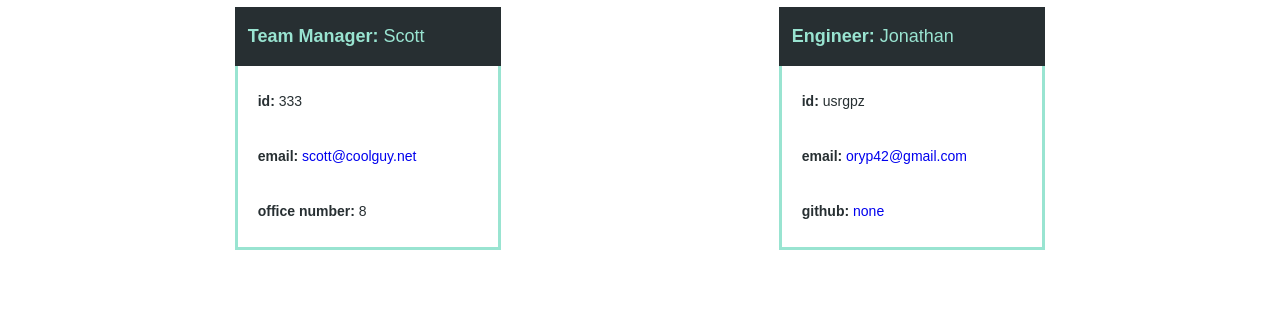
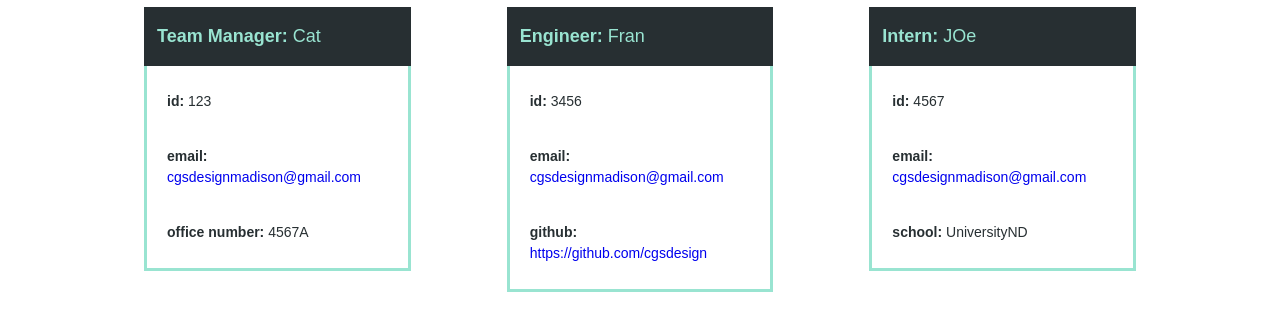
Before and after one commit to cgsdesign/TeamProfileGenerator, a website: page dist/index.html in a window 1280 px wide. Shown: the part 53-384 px from the top of the page. Drawn offline with Linux system fonts and the light colour scheme.

```diff
--- a/dist/index.html
+++ b/dist/index.html
@@ -7,7 +7,6 @@
     <meta name="viewport" content="width=device-width, initial-scale=1.0">
     <meta http-equiv="X-UA-Compatible" content="ie=edge">
     <title>TeamProfile</title>
-    <link rel="stylesheet" href="https://cdnjs.cloudflare.com/ajax/libs/font-awesome/5.11.2/css/all.min.css">
     <link rel="stylesheet" href="style.css">
   </head>
 
@@ -23,14 +22,14 @@
 
           <div class="col-md-3 card">
             <div class="card-header">
-              <h3><b>Team Manager:</b> Scott</h3>
+              <h3><b>Team Manager:</b> Cat</h3>
             </div>
             <div class="card-body">
-              <p> <b>id:</b> 333 </p>
+              <p> <b>id:</b> 123 </p>
               <br>
-              <p> <b>email:</b> <a href="mailto:scott@coolguy.net">scott@coolguy.net</a> </p>
+              <p> <b>email:</b> <a href="mailto:cgsdesignmadison@gmail.com">cgsdesignmadison@gmail.com</a> </p>
               <br>
-              <p> <b>office number:</b> 8</p>
+              <p> <b>office number:</b> 4567A</p>
             </div>
           </div>
 
@@ -38,18 +37,31 @@
 
           <div class="col-md-3 card">
             <div class="card-header">
-              <h3><b>Engineer:</b> Jonathan</h3>
+              <h3><b>Engineer:</b> Fran</h3>
             </div>
             <div class="card-body">
-              <p> <b>id:</b> usrgpz </p>
+              <p> <b>id:</b> 3456 </p>
               <br>
-              <p> <b>email:</b> <a href="mailto:oryp42@gmail.com">oryp42@gmail.com</a> </p>
+              <p> <b>email:</b> <a href="mailto:cgsdesignmadison@gmail.com">cgsdesignmadison@gmail.com</a> </p>
               <br>
-              <p> <b>github:</b> <a href="none" target="_blank">none </a></p>
+              <p> <b>github:</b> <a href="https://github.com/cgsdesign" target="_blank">https://github.com/cgsdesign </a></p>
             </div>
           </div>
 
 
+
+            <div class="col-md-3 card">
+              <div class="card-header">
+                <h3><b>Intern:</b> JOe</h3>
+              </div>
+              <div class="card-body">
+                <p> <b>id:</b> 4567 </p>
+                <br>
+                <p> <b>email:</b> <a href="mailto:cgsdesignmadison@gmail.com"> cgsdesignmadison@gmail.com</a> </p>
+                <br>
+                <p> <b>school:</b> UniversityND</p>
+              </div>
+            </div>
 
 
       </div>
```
Also changed, not shown: README.md.
